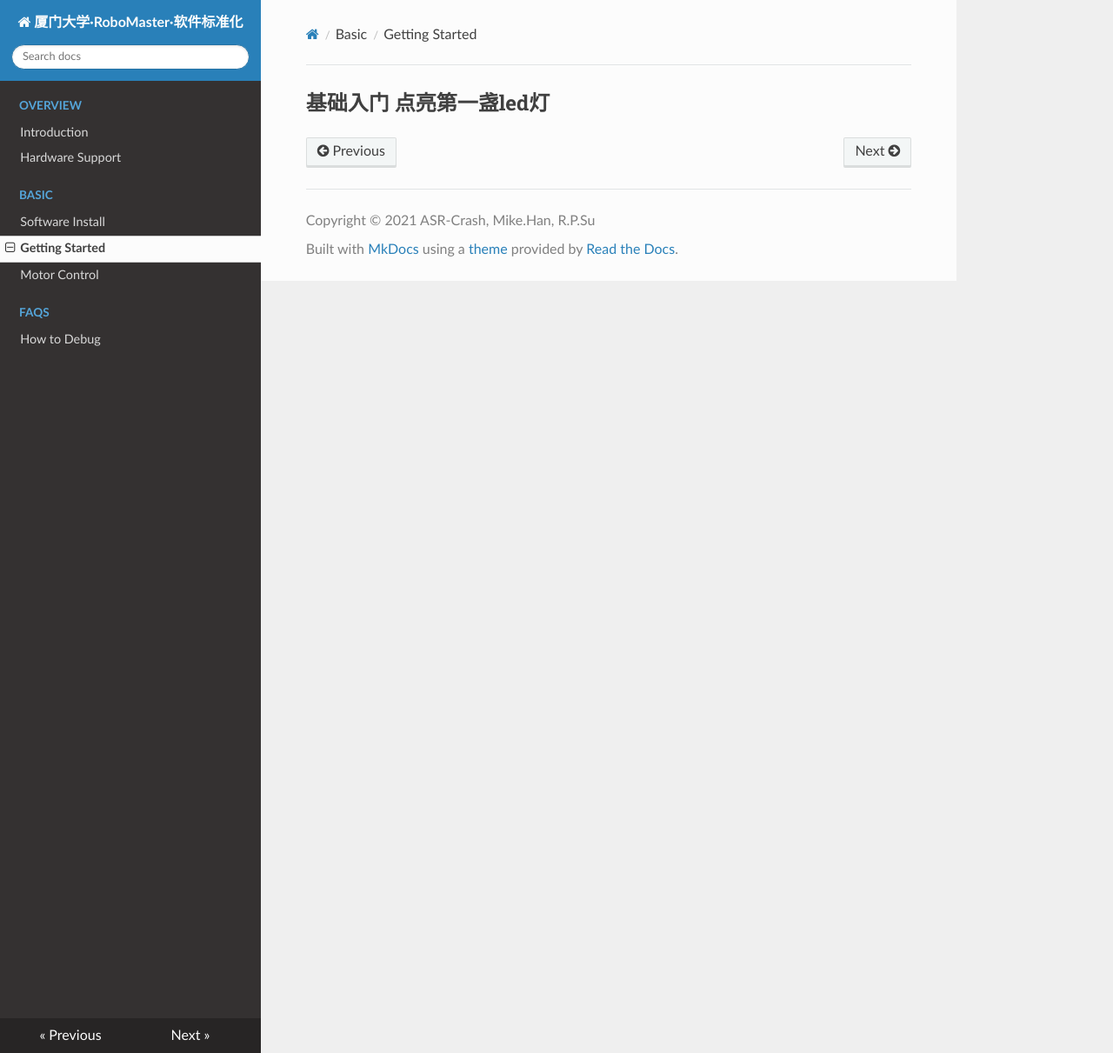
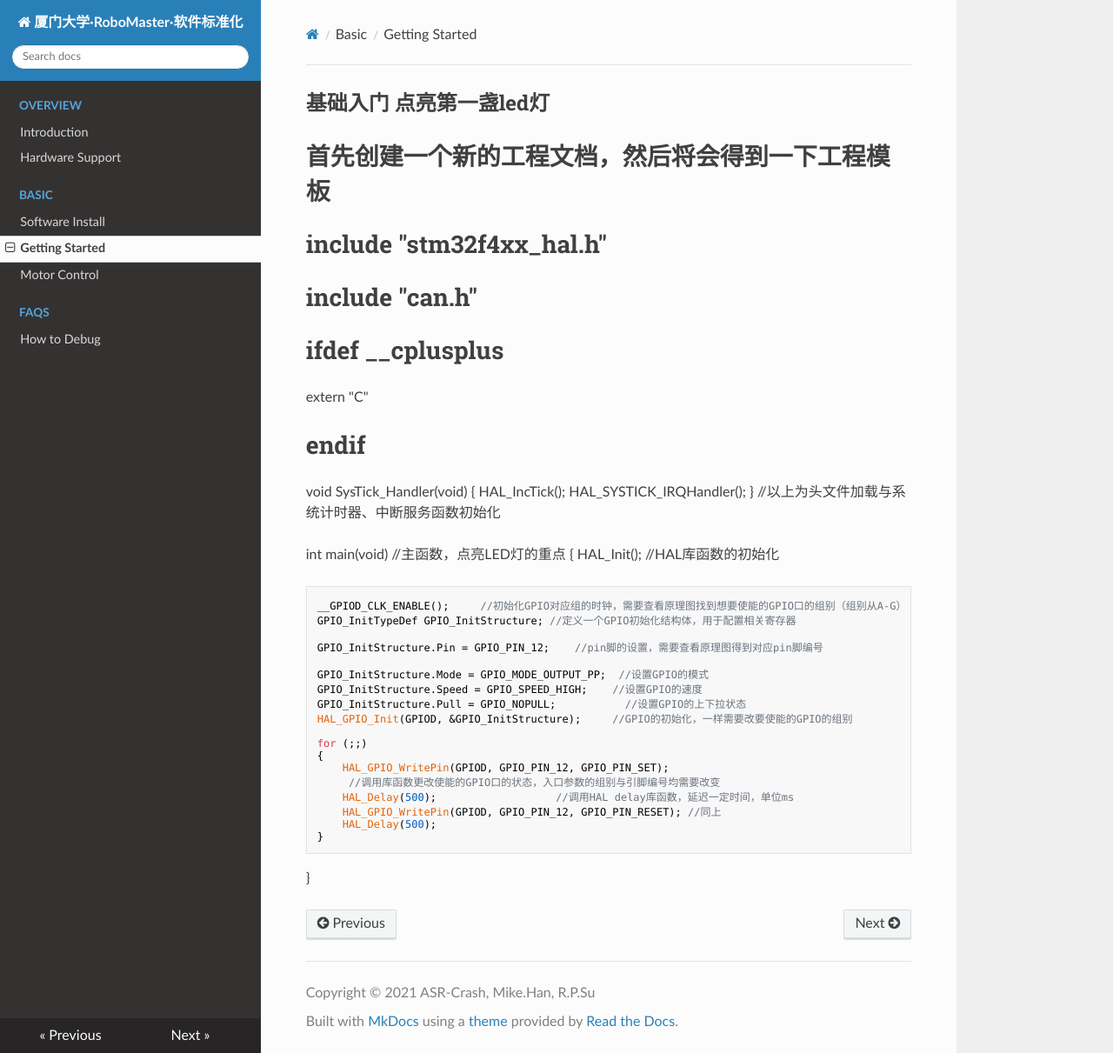
Before and after one commit to ASR-Crash/XMU-RM-SWSD-UM, an MkDocs documentation site: the page built from docs/Getting-Started.md, in a window 1280 px wide and 1211 px high. Shown: the whole window at 87% size. Built offline with MkDocs 1.6.1, drawn with Linux system fonts in a browser that asks for light colours; nearby versions of some CDN libraries.

Commit message:
su 20211023 19:16

```diff
--- a/docs/Getting-Started.md
+++ b/docs/Getting-Started.md
@@ -1 +1,38 @@
 ## 基础入门 点亮第一盏led灯
+#首先创建一个新的工程文档，然后将会得到一下工程模板
+
+
+#include "stm32f4xx_hal.h"
+#include "can.h"
+#ifdef __cplusplus
+extern "C"
+#endif
+void SysTick_Handler(void)
+{
+	HAL_IncTick();
+	HAL_SYSTICK_IRQHandler();
+}                                    //以上为头文件加载与系统计时器、中断服务函数初始化
+
+int main(void)                 //主函数，点亮LED灯的重点
+{
+	HAL_Init();               //HAL库函数的初始化
+
+	__GPIOD_CLK_ENABLE();     //初始化GPIO对应组的时钟，需要查看原理图找到想要使能的GPIO口的组别（组别从A-G）
+	GPIO_InitTypeDef GPIO_InitStructure; //定义一个GPIO初始化结构体，用于配置相关寄存器
+
+	GPIO_InitStructure.Pin = GPIO_PIN_12;    //pin脚的设置，需要查看原理图得到对应pin脚编号
+
+	GPIO_InitStructure.Mode = GPIO_MODE_OUTPUT_PP;  //设置GPIO的模式
+	GPIO_InitStructure.Speed = GPIO_SPEED_HIGH;    //设置GPIO的速度
+	GPIO_InitStructure.Pull = GPIO_NOPULL;           //设置GPIO的上下拉状态
+	HAL_GPIO_Init(GPIOD, &GPIO_InitStructure);     //GPIO的初始化，一样需要改要使能的GPIO的组别
+
+	for (;;)
+	{
+		HAL_GPIO_WritePin(GPIOD, GPIO_PIN_12, GPIO_PIN_SET);
+         //调用库函数更改使能的GPIO口的状态，入口参数的组别与引脚编号均需要改变
+		HAL_Delay(500);                   //调用HAL delay库函数，延迟一定时间，单位ms
+		HAL_GPIO_WritePin(GPIOD, GPIO_PIN_12, GPIO_PIN_RESET); //同上
+		HAL_Delay(500);
+	}
+}
```
